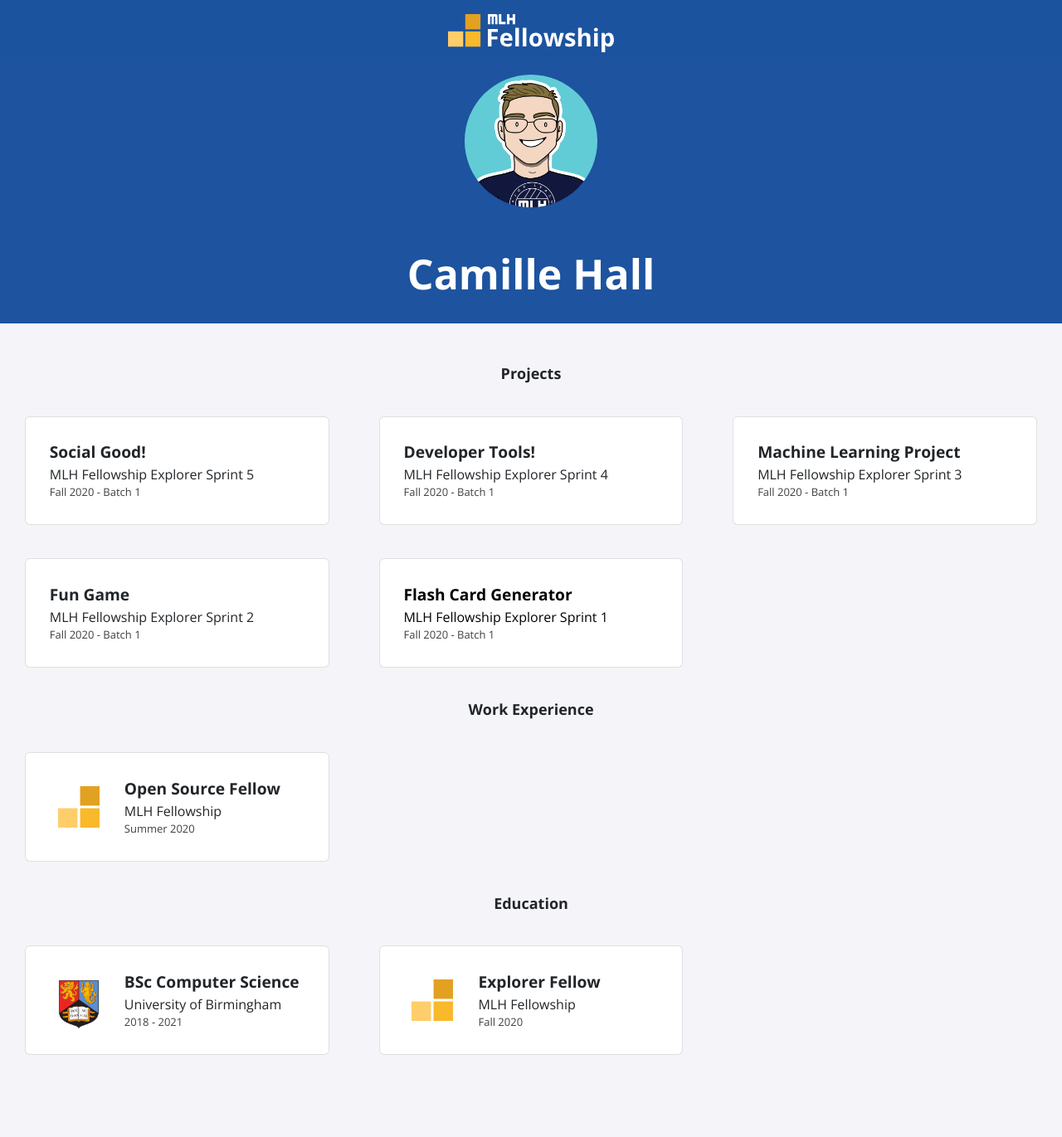
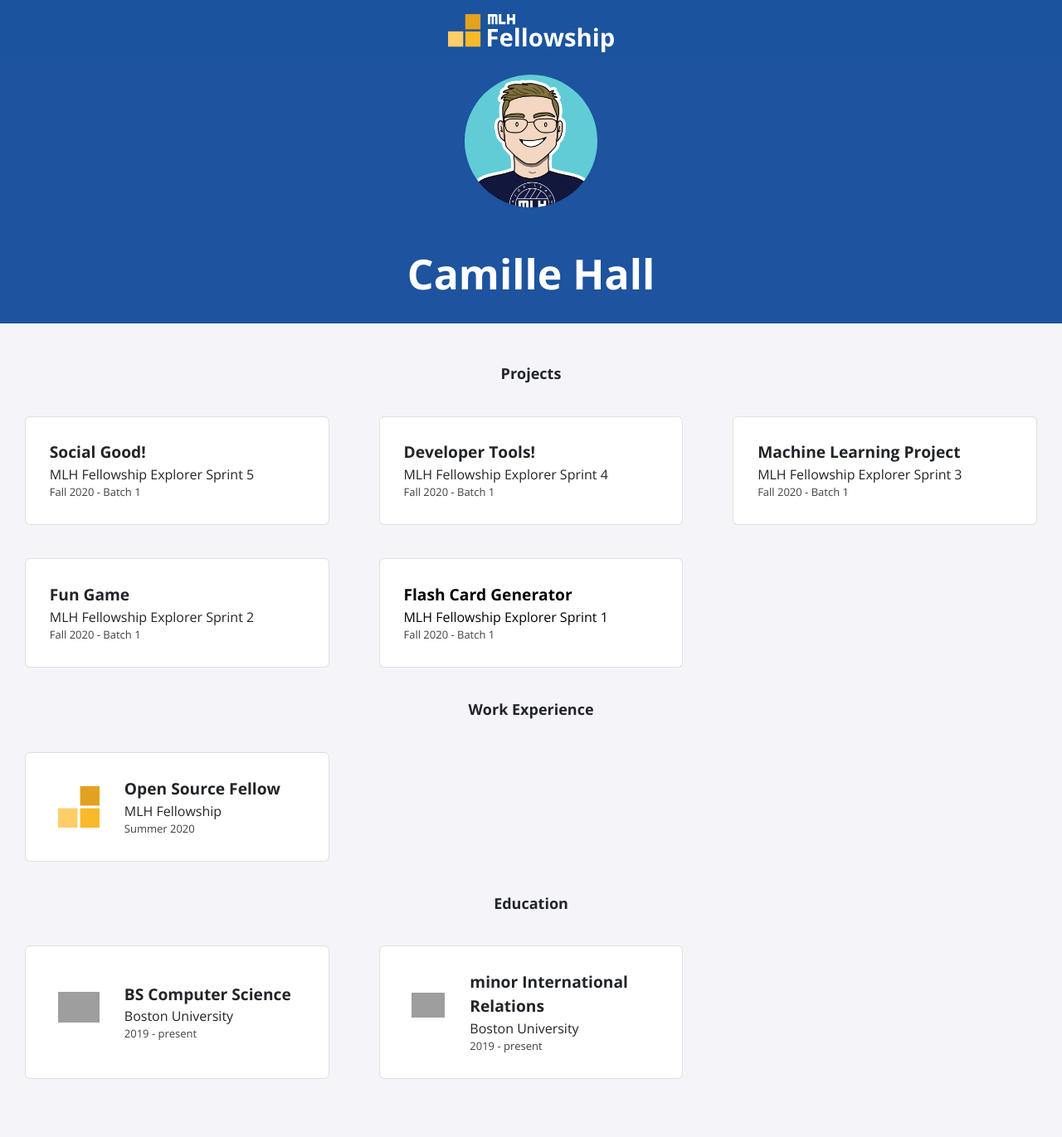
Before and after one commit to camihall/camihall, a Jekyll site: the page built from index.html, in a window 1280 px wide. Shown: the whole page at 83% size. Built offline with Jekyll 4.4.1, drawn with Linux system fonts in a browser that asks for light colours; nearby versions of some CDN libraries; before the commit the page ends 1342 px from its top, so only the background shows below that; grey boxes are pictures that could not be loaded.

Commit message:
Update education.yml
added major and minor. need to include BU logo

```diff
--- a/_data/education.yml
+++ b/_data/education.yml
@@ -1,9 +1,9 @@
-- course: BSc Computer Science
-  institute: University of Birmingham
-  dates: 2018 - 2021
-  logo: uob.png
+- course: BS Computer Science
+  institute: Boston University
+  dates: 2019 - present
+  logo:
 
-- course: Explorer Fellow
-  institute: MLH Fellowship
-  dates: Fall 2020
-  logo: fellowship.svg
+- course: minor International Relations
+  institute: Boston University
+  dates: 2019 - present
+  logo:
```
